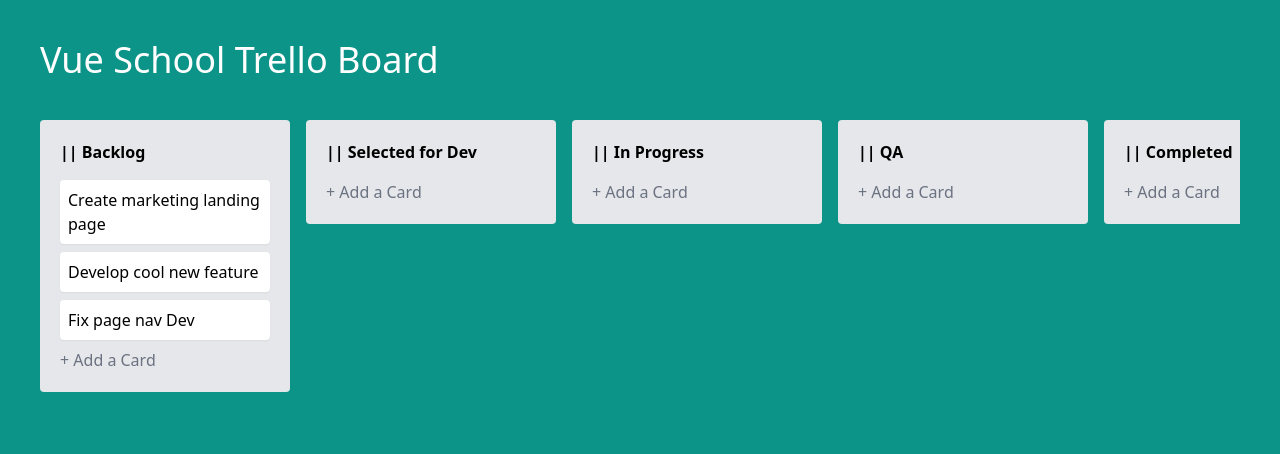
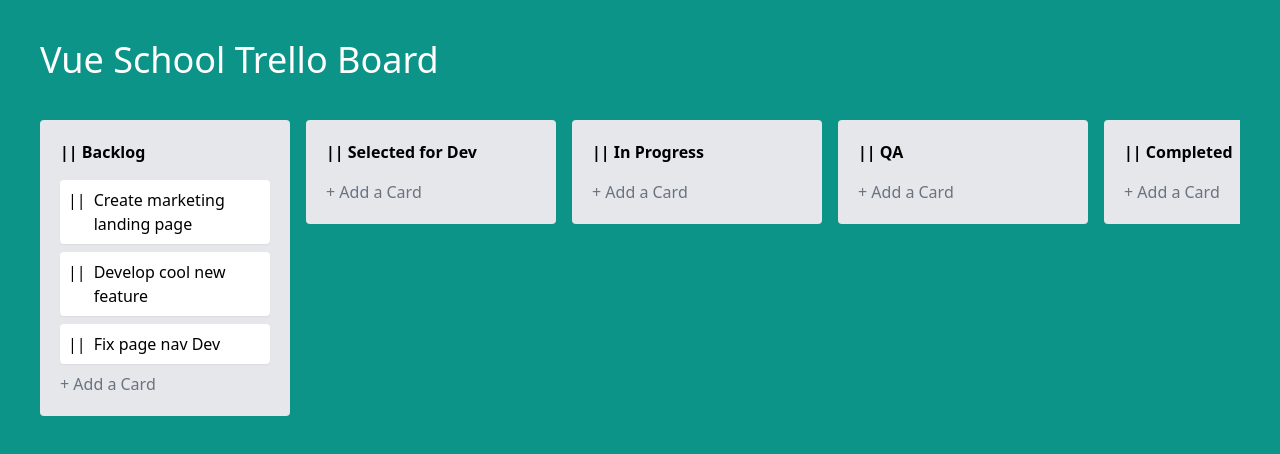
Before and after one commit to Veronika-chenko/trello-board, a Nuxt app: page / in a window 1280 px wide. Shown: the top 454 px of the page. Built offline with nearby package versions, Linux system fonts and the light colour scheme.

Commit message:
Drag and Drop Tasks Between Columns

```diff
--- a/components/TrelloBoard.vue
+++ b/components/TrelloBoard.vue
@@ -1,6 +1,6 @@
 <script setup lang="ts">
 // ref automatically injected by Nuxt
-import type { Column } from '../types';
+import type { Column, Task } from '../types';
 import draggable from 'vuedraggable';
 import { nanoid } from "nanoid";
 const columns = ref<Column[]>([
@@ -64,11 +64,18 @@
                 <DragHandle/>
                 {{ column.title }}
             </header>
-            <TrelloBoardTask
-                v-for="task in column.tasks"
-                :key="task.id"
-                :task="task"
-            />
+            <draggable
+                v-model="column.tasks"
+                group="tasks"
+                handle=".drag-handle"
+                :animation="150"
+                item-key="id"
+            >
+                <template #item="{element: task}: {element: Task}">
+                    <TrelloBoardTask :task="task" />
+                </template>
+            </draggable>
+
             <footer>
                 <button class="text-gray-500">+ Add a Card</button>
             </footer>
@@ -80,3 +87,8 @@
 </template>
 <!-- group allows to drag and drop items between different list -->
  <!-- item-key:  how to identify -->
+
+<!-- group prop: group="tasks" means: -->
+<!-- can drag tasks only between the task array of the current column
+ and that of the other column -->
+<!-- if also name column: anable to drag task into the column array -->
--- a/components/TrelloBoardTask.vue
+++ b/components/TrelloBoardTask.vue
@@ -7,7 +7,8 @@
 </script>
 <template>
     <div :title="task.createdAt.toLocaleDateString()"
-    class="task bg-white p-2 mb-2 rounded shadow-sm max-w-[250px]">
+    class="task bg-white p-2 mb-2 rounded shadow-sm max-w-[250px] flex">
+        <DragHandle class="pr-2"/>
         <span>
             {{ task.title }}
         </span>
```
